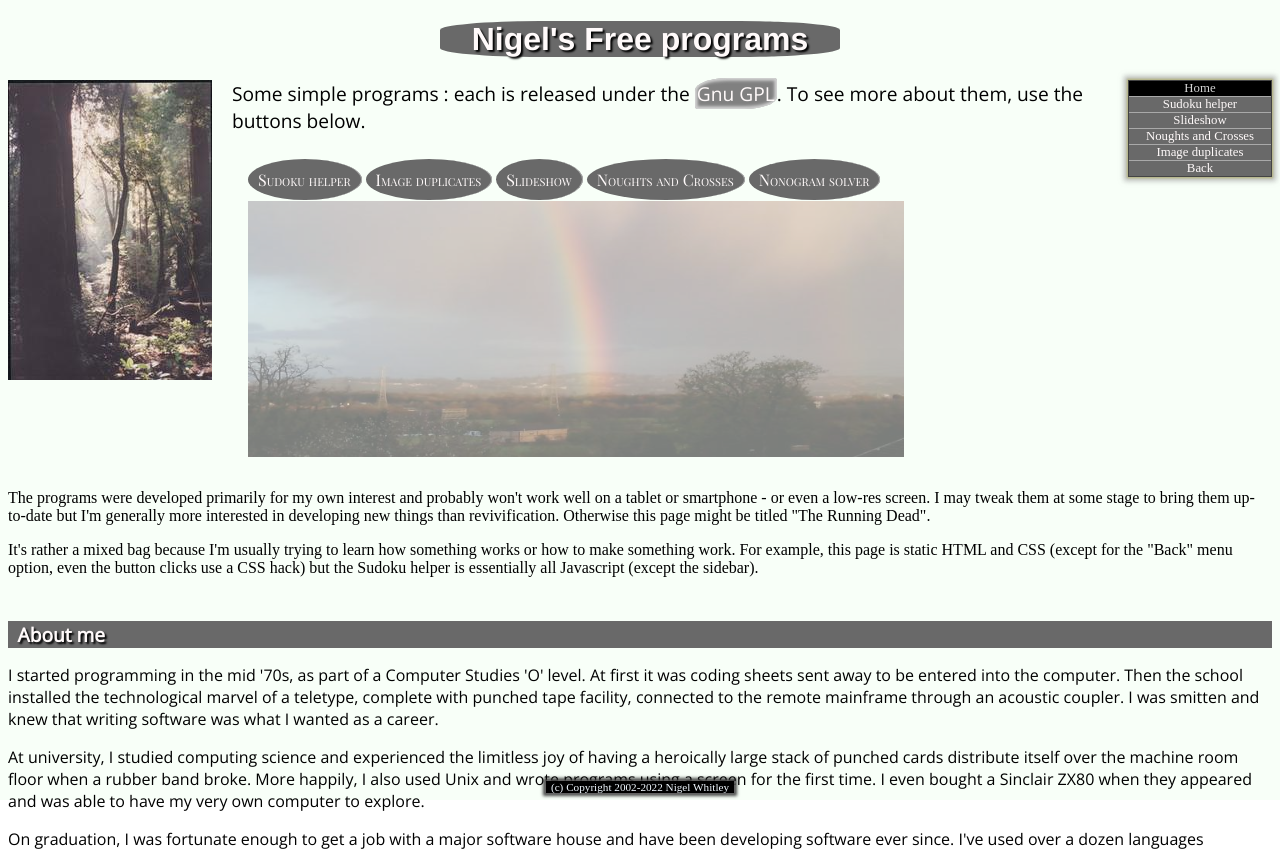
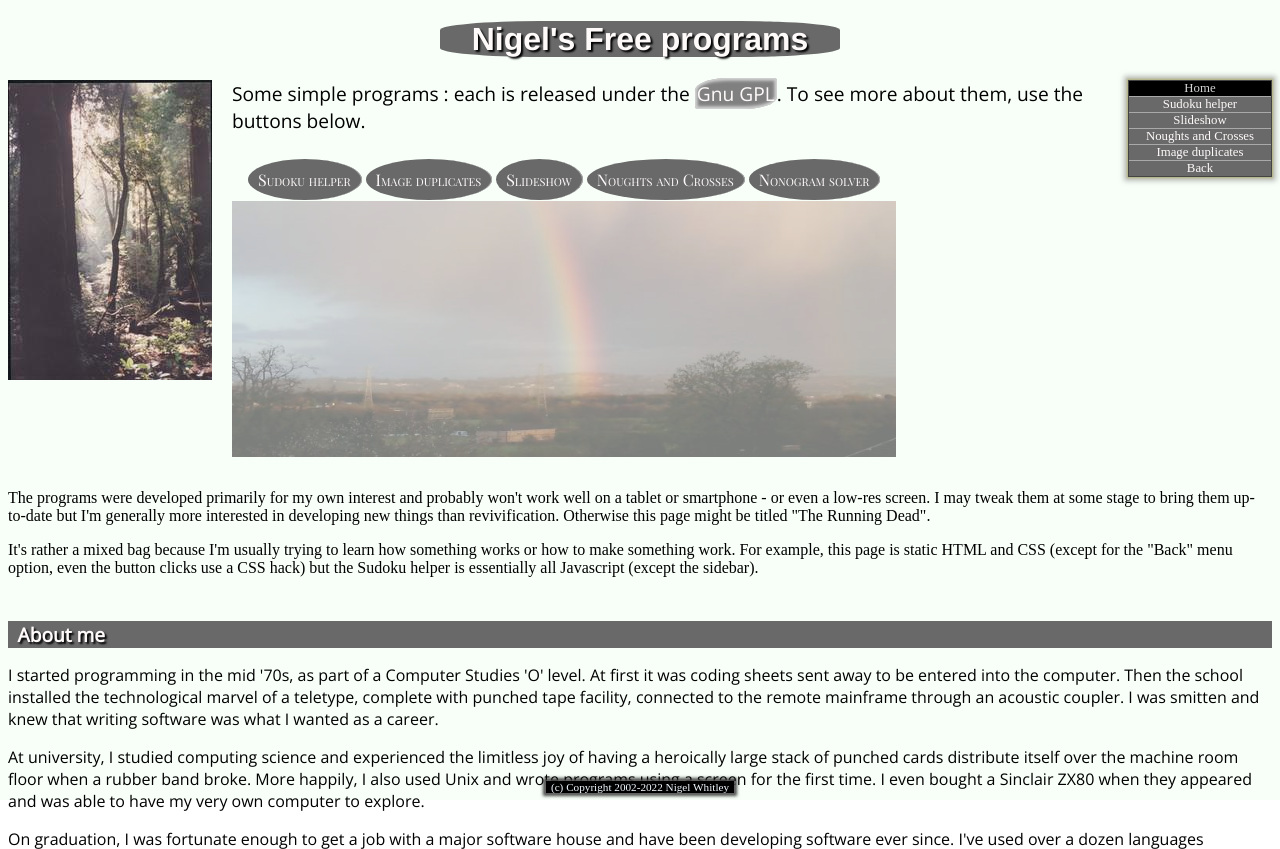
Before and after one commit to NigelWhitley/NigelWhitley.github.io, a CodeIgniter app: page /database/ in a window 1280 px wide. Shown: the top 849 px of the page. Run offline with CodeIgniter, Linux system fonts and the light colour scheme.

Commit message:
Tweaking background image for program descriptions

```diff
--- a/index.html
+++ b/index.html
@@ -61,7 +61,7 @@ To see more about them, use the buttons below.
 </div>
 
 <div id="programs">
-<img title="ynystawe" src="rainbow.jpg"/>
+<img title="Ynystawe CC" src="rainbow.jpg"/>
 <a href="#sudoku" class="program-name sudoku">Sudoku&nbsp;helper</a>
 <div id="sudoku" class="program-desc sudoku">
 <div>
--- a/nigelwhitley.css
+++ b/nigelwhitley.css
@@ -247,13 +247,15 @@ h3.subtitle{
 	padding: 0;
 	margin: 0 auto;
 	top: 3rem;
+	left: 0;
+	bottom: 0;
+	height: 80%;
+	width: 100%;
 	/*
-	left: 0;
-	right: 0;
+	height: 16em;
+	width: 41em;
 	*/
-	height: 16em;
 	position: absolute;
-	width: 41em;
 	z-index: -10;
 	opacity: 0.5;
 	/*
```
